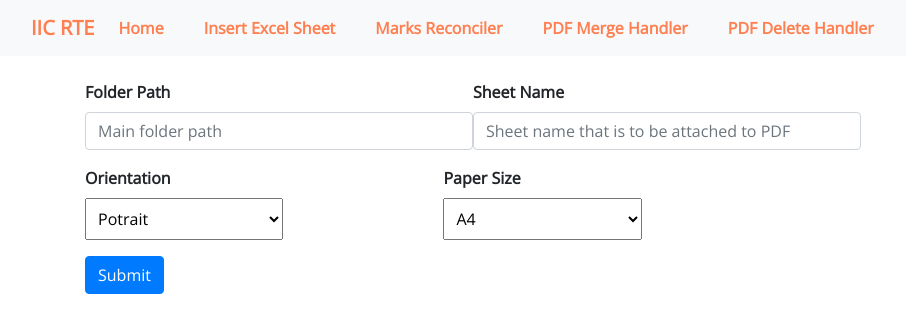
After one commit to IICprojesh/RTE-Assistant, a Flask app: page /pdf_handler in a window 1280 px wide. The commit adds this page. Shown: the top 333 px of the page, without its empty margins (0-906 px from the left). Run offline with Flask 2, Linux system fonts and the light colour scheme; some libraries are stand-ins or nearby versions.

Commit message:
added pdf merger

```diff
--- a/app.py
+++ b/app.py
@@ -12,6 +12,7 @@ from insert_student_marks import handle_insert_student_marks
 from helper_function import extract_input_values_from_client_input
 from marks_reconciler import reconcile_sheets_marks
 from validators import validate_file, validate_folder,validate_integer, validator_engine
+from execute_pdf import handler_pdf
 
 
 
@@ -170,5 +171,35 @@ def reconcile_marks():
     return render_template("marks_reconcilation.html")
 
 
+
+# pdf merge handler route
+@app.route('/pdf_handler',methods = ["GET","POST"])
+def pdf_handler():
+    if request.method == "POST":
+        print("inside post reuest")
+        sse.publish({"message":"loading"},type="activateLoader")
+        folder_name = request.form.get("foldername")
+        sheet_name = request.form.get("sheetname")
+        orientation = int(request.form.get("orientation"))
+        papersize = int(request.form.get("papersize"))
+        handler_pdf(folder_name, sheet_name, orientation, papersize)
+
+    return render_template("pdf_handler.html")
+
+
+# pdf delete handler route
+@app.route('/pdf_delete_handler',methods = ["GET","POST"])
+def pdf_delete_handler():
+    if request.method == "POST":
+        print("inside post reuest")
+        sse.publish({"message":"loading"},type="activateLoader")
+        folder_name = request.form.get("foldername")
+        sheet_name = request.form.get("sheetname")
+        orientation = int(request.form.get("orientation"))
+        papersize = int(request.form.get("papersize"))
+        handler_pdf(folder_name, sheet_name, orientation, papersize)
+
+    return render_template("pdf_delete_handler.html")
+
 if __name__ == "__main__":
     app.run(debug=True)
--- a/read_files.py
+++ b/read_files.py
@@ -8,7 +8,6 @@ import shutil
 
 
 from win32com import client
-from execute_pdf import merge_excel_sheet_to_pdf
 win32_excel = client.Dispatch("Excel.Application")
 
 
--- a/templates/base.html
+++ b/templates/base.html
@@ -75,6 +75,14 @@
                         <a class="nav-link" href="{{ url_for('reconcile_marks') }}">Marks Reconciler</a>
                     </li>
 
+                    <li class="nav-item ml-4">
+                        <a class="nav-link" href="{{ url_for('pdf_handler') }}">PDF Merge Handler</a>
+                    </li>
+
+                    <li class="nav-item ml-4">
+                        <a class="nav-link" href="{{ url_for('pdf_delete_handler') }}">PDF Delete Handler</a>
+                    </li>
+
 
                 </ul>
 
@@ -144,7 +152,6 @@
         </ul>
         {% endif %}
         {% endwith %}
-    </div>
         <!-- end of  html code for dismissable alert  -->
 
 
@@ -153,6 +160,7 @@
             {% endif %}
 
             {% block content%}{% endblock content%}
+    </div>
 
     <script>
         // javascript for the modal controlling
@@ -177,9 +185,6 @@
         });
         let percentTag = document.querySelector("#percent")
         source.addEventListener('showPercent', function (event) {
-                console.log("percentageDIV val", percentTag)
-                console.log("inside percentage sse")
-                console.log("data:", JSON.parse(event.data))
             let percentValue = JSON.parse(event.data)
             console.log("percentValue", percentValue.percentage)
             percentTag.innerText = percentValue.percentage
--- /dev/null
+++ b/templates/pdf_handler.html
@@ -0,0 +1,55 @@
+{% extends "base.html" %}
+
+{% block content %}
+<style>
+    .d-flex {
+        gap: 10rem;
+    }
+
+    input {
+        width: 170% !important;
+    }
+
+    select {
+        width: 12.4rem;
+        padding: .5rem;
+    }
+</style>
+<form method="post" class="mt-4">
+    <div class="d-flex">
+        <div class="form-group">
+            <label for="folderpath">Folder Path</label>
+            <input type="text" class="form-control" id="folderpath" placeholder="Main folder path" name="foldername">
+        </div>
+        <div class="form-group">
+            <label for="sheet_name">Sheet Name</label>
+            <input type="text" class="form-control" id="sheet_name"
+                placeholder="Sheet name that is to be attached to PDF" name="sheetname">
+        </div>
+
+    </div>
+    <div class="d-flex">
+        <div class="form-group">
+            <label for="orientation">Orientation</label>
+            <div>
+                <select class="form-select" id="orientation" name="orientation">
+                    <option selected value="1">Potrait</option>
+                    <option value="2">Landscape</option>
+                </select>
+            </div>
+        </div>
+        <div class="form-group">
+            <label for="papersize">Paper Size</label>
+            <div>
+                <select class="form-select" id="papersize" name="papersize">
+                    <option selected value="9">A4</option>
+                    <option  value="8">A3</option>
+                </select>
+
+            </div>
+        </div>
+
+    </div>
+    <button type="submit" class="btn btn-primary">Submit</button>
+</form>
+{% endblock content %}
```
Also changed, not shown: execute_pdf.py (+74 -42 lines), helper_function.py (+7 -2 lines), templates/pdf_delete_handler.html (added, +27 -0 lines). Lines whose indentation alone changed are shown as unchanged.
